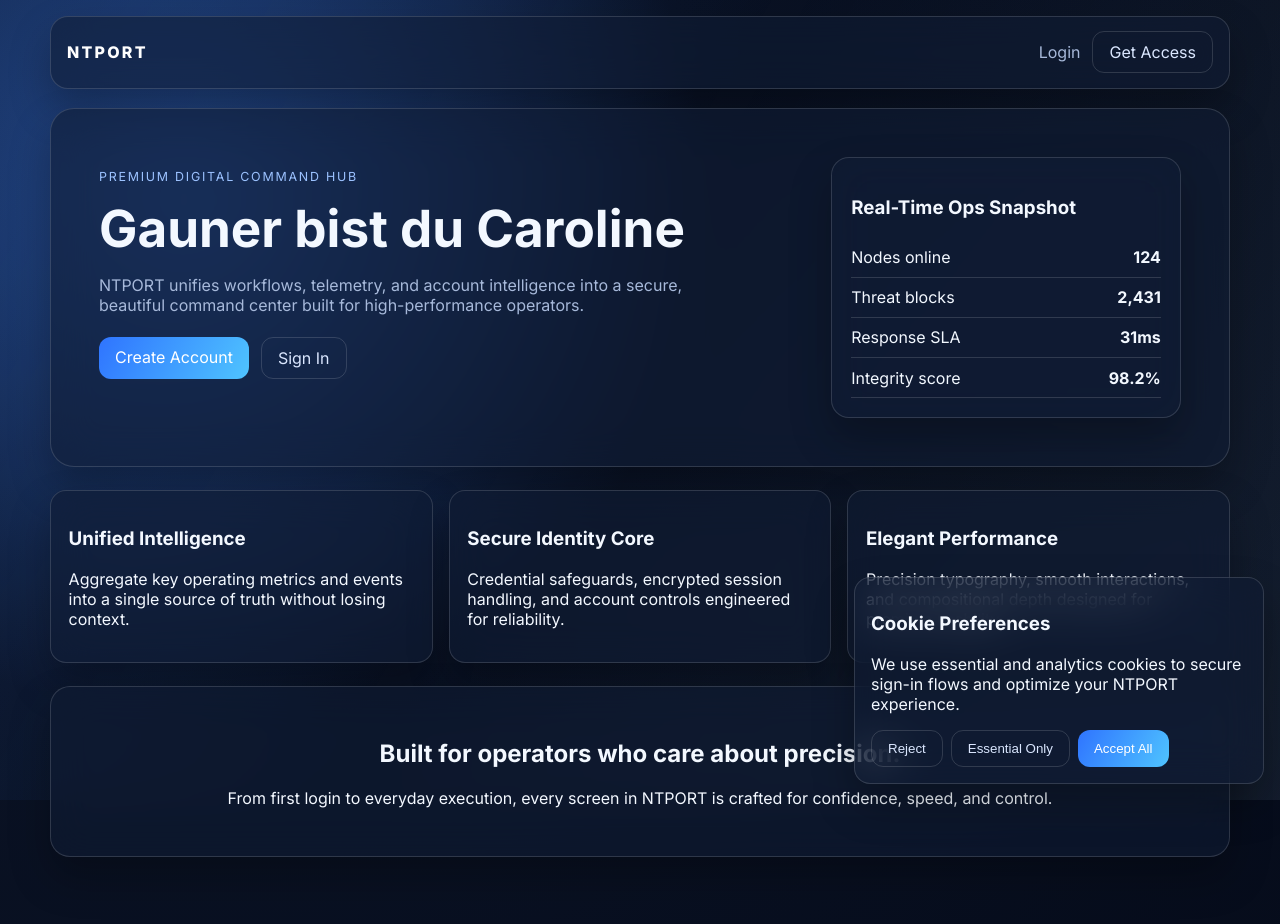
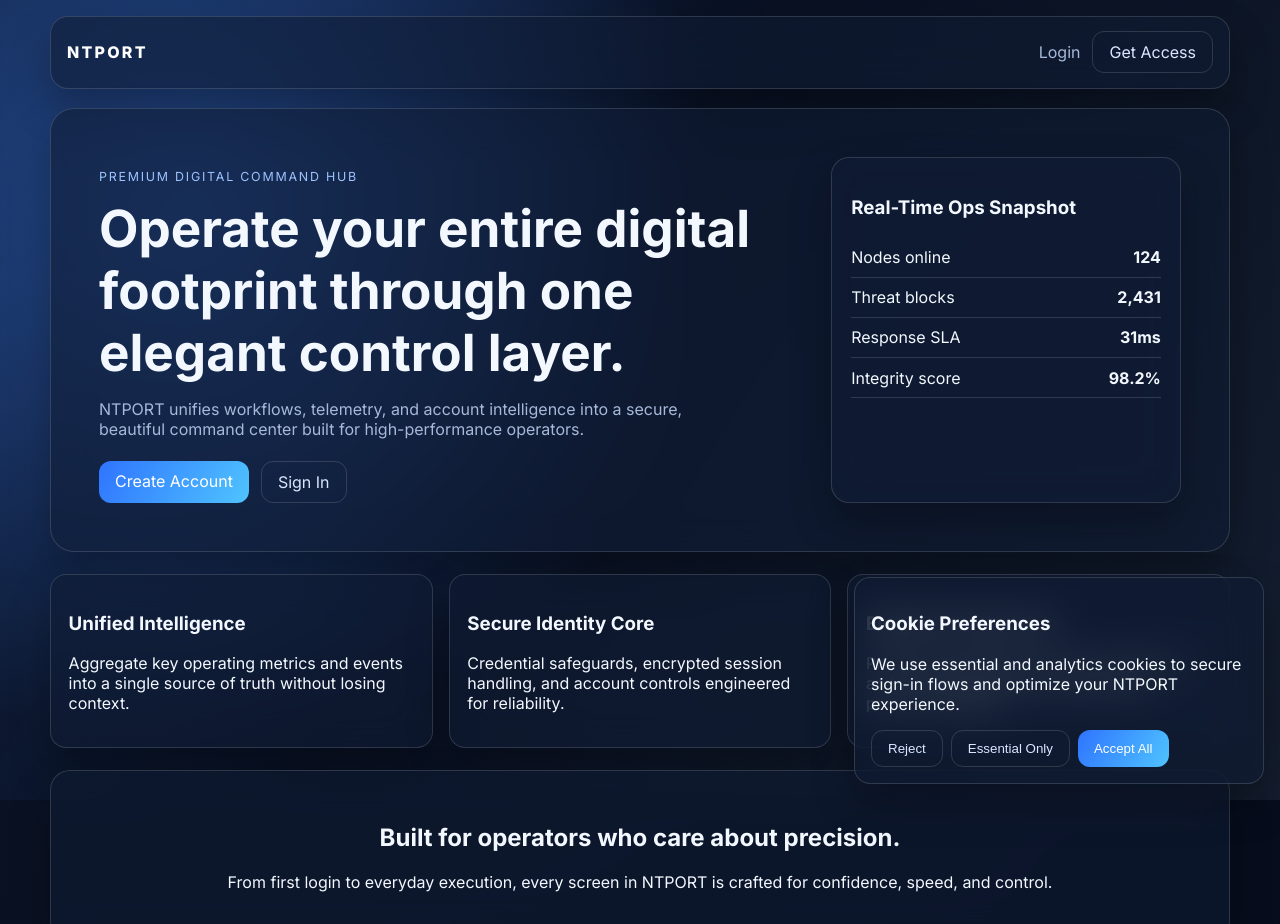
Before and after one commit to ntport/ntport, a plain HTML site: page index.html in a window 1280 px wide. Shown: the top 924 px of the page. Drawn offline with Linux system fonts and the light colour scheme.

Commit message:
gauner bist du Caroline weggemacht

```diff
--- a/index.html
+++ b/index.html
@@ -27,7 +27,7 @@
       <section class="hero glass">
         <div>
           <p class="eyebrow">Premium Digital Command Hub</p>
-          <h1>Gauner bist du Caroline</h1>
+          <h1>Operate your entire digital footprint through one elegant control layer.</h1>
           <p class="lead">NTPORT unifies workflows, telemetry, and account intelligence into a secure, beautiful command center built for high-performance operators.</p>
           <div class="cta-row">
             <a href="signup.html" class="primary-btn">Create Account</a>
```
